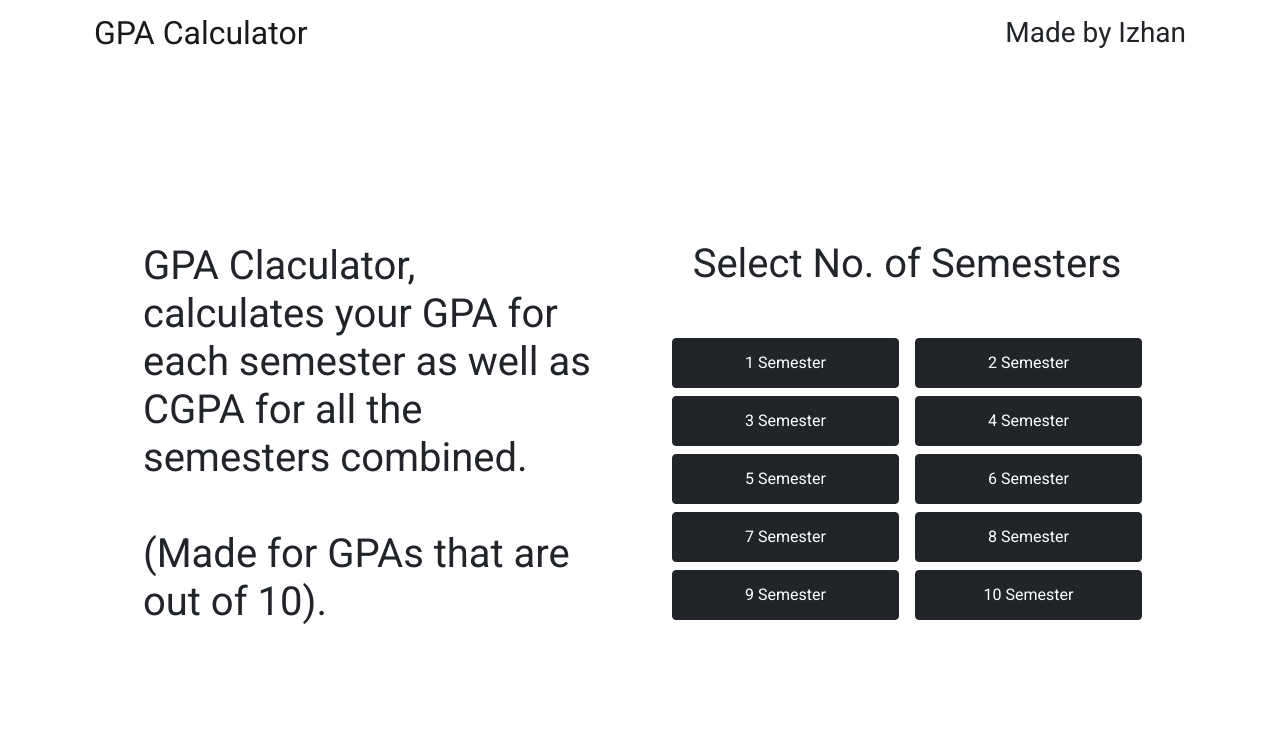
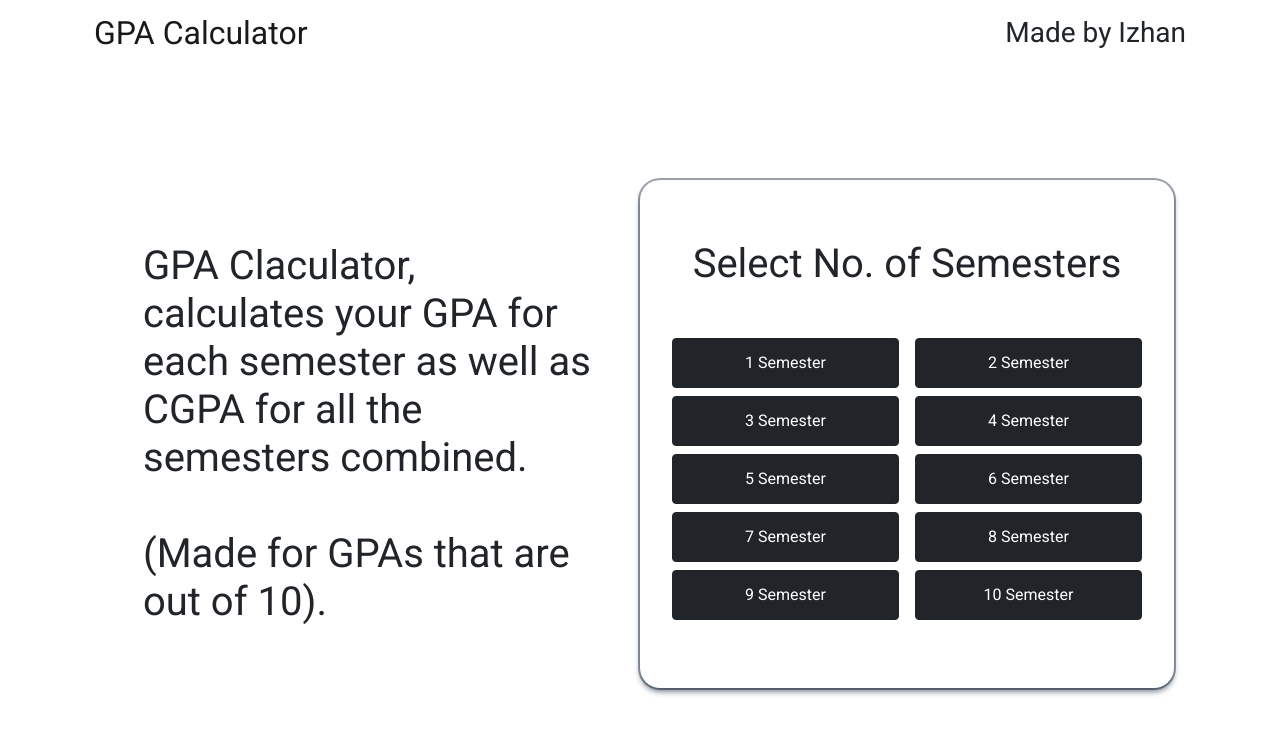
Before and after one commit to babu-izhan-5001312/gpa-calculator, a React (Create React App) app: page / in a window 1280 px wide. Shown: the top 734 px of the page. Built offline with nearby package versions, Linux system fonts and the light colour scheme; the HTML template or start-up script is replaced by a standard one.

Commit message:
imroved styles

```diff
--- a/src/App.css
+++ b/src/App.css
@@ -30,8 +30,10 @@ body {
 }
 
 .gpa-calculator {
-  box-shadow: rgba(0, 0, 0, 0.24) 0px 3px 8px;
-  border-radius: 10px;
+  box-shadow: rgba(6, 24, 44, 0.4) 0px 0px 0px 2px,
+    rgba(6, 24, 44, 0.65) 0px 4px 6px -1px,
+    rgba(255, 255, 255, 0.08) 0px 1px 0px inset;
+  border-radius: 20px;
   margin-top: 70px;
   padding-top: 60px;
   max-width: 400px;
@@ -57,6 +59,9 @@ body {
 .one-subject {
   width: 90%;
   margin-top: 10px;
+  padding-bottom: 10px;
+  align-items: center;
+  padding-right: 10px;
 }
 
 .calculate-button {
@@ -81,6 +86,16 @@ body {
   margin-top: 70px;
 }
 
+.selectsem {
+  box-shadow: rgba(6, 24, 44, 0.4) 0px 0px 0px 2px,
+    rgba(6, 24, 44, 0.65) 0px 4px 6px -1px,
+    rgba(255, 255, 255, 0.08) 0px 1px 0px inset;
+  margin-top: 70px;
+  padding: 60px;
+  max-width: 400px;
+  border-radius: 20px;
+}
+
 @media (max-width: 768px) {
   .selectsem {
     margin-top: 100px !important;
@@ -88,12 +103,6 @@ body {
   .semester {
     margin-top: 70px !important;
   }
-}
-
-.year-wrapper {
-  display: flex;
-  align-items: center;
-  justify-content: center;
 }
 
 .year-button.year-button-wrapper {
@@ -131,6 +140,11 @@ body {
 }
 
 .gpa-data-wrapper {
+  box-shadow: rgba(6, 24, 44, 0.4) 0px 0px 0px 2px,
+    rgba(6, 24, 44, 0.65) 0px 4px 6px -1px,
+    rgba(255, 255, 255, 0.08) 0px 1px 0px inset;
+  padding: 30px;
+  border-radius: 20px;
   margin: 100px;
 }
 
@@ -145,3 +159,7 @@ body {
 .gpa {
   padding: 20px;
 }
+
+.credits {
+  padding-right: 20px;
+}
--- a/src/components/GpaCalculator.js
+++ b/src/components/GpaCalculator.js
@@ -1,5 +1,5 @@
 import React, { useState } from "react";
-import { Button } from "react-bootstrap";
+import { Button, FormControl } from "react-bootstrap";
 
 function GpaCalculator({ semno, setGpaData, gpaData, setShowGpaData }) {
   const [subjects, setSubjects] = useState([1, 2, 3, 4, 5, 6, 7, 8, 9, 10]);
@@ -75,15 +75,16 @@ function GpaCalculator({ semno, setGpaData, gpaData, setShowGpaData }) {
         <div className="subjects-input row-cols-12 row">
           <div className="table-heading-wrapper">
             <div className="table-heading">Grade Points </div>
-            <div className="table-heading">Credits</div>
+            <div className="table-heading credits">Credits</div>
           </div>
           <form onSubmit={handleSubmit}>
             <div className="d-flex align-items-center justify-content-center flex-column points-credits-inputs">
               {subjects.map((n, i) => {
                 return (
                   <div className="one-subject row row-cols-4" key={i}>
-                    <span>{`${i + 1}.`}</span>
-                    <input
+                    <span>{`${i + 1}`}</span>
+                    <div className="number-input">
+                      <FormControl
                         type="number"
                         name="marks"
                         id="marks"
@@ -93,7 +94,9 @@ function GpaCalculator({ semno, setGpaData, gpaData, setShowGpaData }) {
                         }}
                         required
                       />
-                    <input
+                    </div>
+                    <div className="number-input">
+                      <FormControl
                         type="number"
                         name="credit"
                         id="credit"
@@ -109,6 +112,7 @@ function GpaCalculator({ semno, setGpaData, gpaData, setShowGpaData }) {
                         }}
                         required
                       />
+                    </div>
                   </div>
                 );
               })}
--- a/src/components/SelectNoOfSemesters.js
+++ b/src/components/SelectNoOfSemesters.js
@@ -12,7 +12,7 @@ const SelectNoOfSemesters = ({ setNoOfSemesters }) => {
           <br /> (Made for GPAs that are out of 10).
         </h1>
       </div>
-      <div className="selectsem col-12 col-md-6 d-flex align-items-center justify-content-center flex-column ">
+      <div className="selectsem col-12 col-md-6 ">
         <h1 className="sem-header">Select No. of Semesters</h1>
         <div className="year-wrapper container">
           <div className="row">
```
Lines whose indentation alone changed are shown as unchanged.
